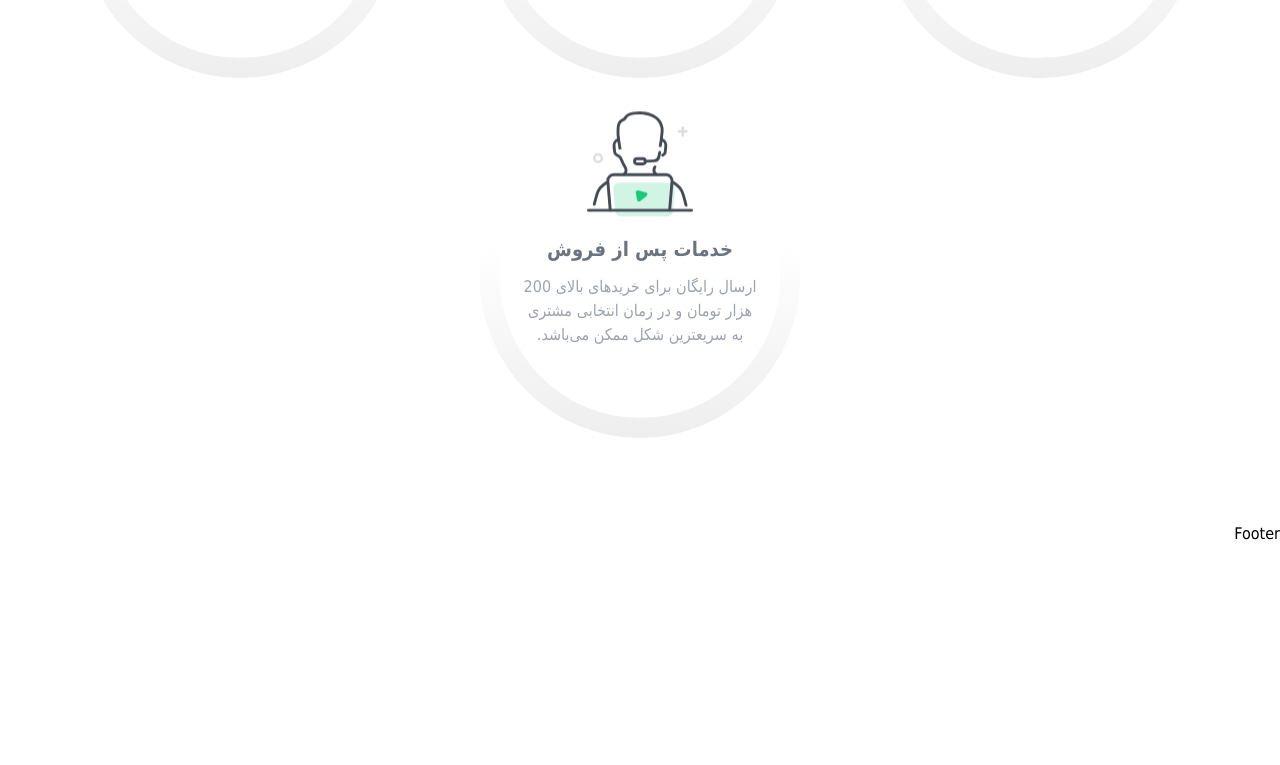
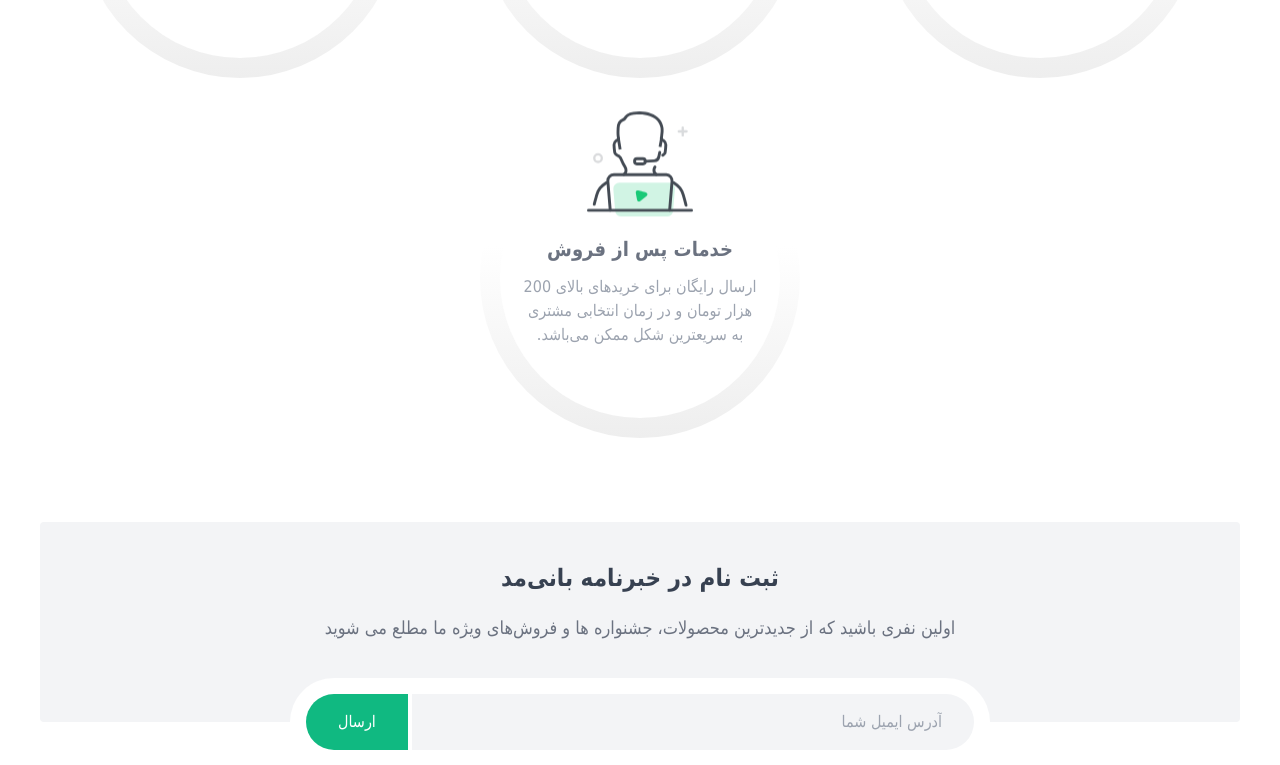
Before and after one commit to mrbadri/banimode, a React (Create React App) app: page / in a window 1280 px wide. Shown: the part 2032-2797 px from the top of the page. Before the commit the page ends 2578 px from the top, so only its background shows below. Built offline with nearby package versions, Linux system fonts and the light colour scheme; a small style sheet from the web is missing.

Commit message:
mrbadri:  add  NewsLetters

```diff
--- /dev/null
+++ b/src/components/subComponents/Newsletters/NewsLetters.scss
@@ -0,0 +1,7 @@
+.NewsLetters{
+    &-title{}
+    &-text{}
+    &-form{
+        bottom: -44px;
+    }
+}
--- a/src/components/subComponents/Newsletters/Newsletters.js
+++ b/src/components/subComponents/Newsletters/Newsletters.js
@@ -1,11 +1,20 @@
+import "./NewsLetters.scss" ;
 
-
-const Newsletters = () => {
+const NewsLetters = () => {
     return (
-        <div className="Newsletters">
-
+        <div className="NewsLetters px-20 py-10 pb-20 rounded bg-gray-100 relative flex justify-center items-center flex-col">
+            <div className="NewsLetters-title text-2xl font-semibold text-gray-700 mb-5">
+            ثبت نام در خبرنامه بانی‌مد
+            </div>
+            <div className="NewsLetters-text text-lg text-gray-500">
+            اولین نفری باشید که از جدیدترین محصولات، جشنواره ها و فروش‌های ویژه ما مطلع می شوید
+            </div>
+            <form className="NewsLetters-form p-4 flex w-7/12 absolute bg-white rounded-full">
+                <input placeholder="آدرس ایمیل شما" className="bg-gray-100 focus:outline-none text-gray-800 rounded-full py-4 px-8 rounded-l-none flex-1" />
+                <button className="bg-green-500 hover:bg-green-600 transition mr-1 text-white py-4 px-8 rounded-full rounded-r-none " >ارسال</button>
+            </form>
         </div>
      );
 }
 
-export default Newsletters;
+export default NewsLetters;
--- a/src/pages/Summery/Summery.js
+++ b/src/pages/Summery/Summery.js
@@ -8,6 +8,7 @@ import imgCategory5 from "./../../assets/pics/main category/mainCategory5.jpg"
 import imgCategory6 from "./../../assets/pics/main category/mainCategory6.jpg"
 import WhyUs from "./WhyUs/WhyUs";
 import MultiSlider from "../../components/subComponents/MultiSlider/MultiSlider";
+import NewsLetters from "../../components/subComponents/NewsLetters/NewsLetters";
 
 const Summery = () => {
     return (
@@ -46,7 +47,6 @@ const Summery = () => {
           </div>
 
           <div className="my-5 container-custom mx-auto">
-
             <MultiSlider />
           </div>
 
@@ -54,6 +54,10 @@ const Summery = () => {
             <WhyUs />
           </div>
 
+          <div className="Summery-news-letters container-custom mx-auto mb-10">
+            <NewsLetters />
+          </div>
+
         </div>
      );
 }
```
